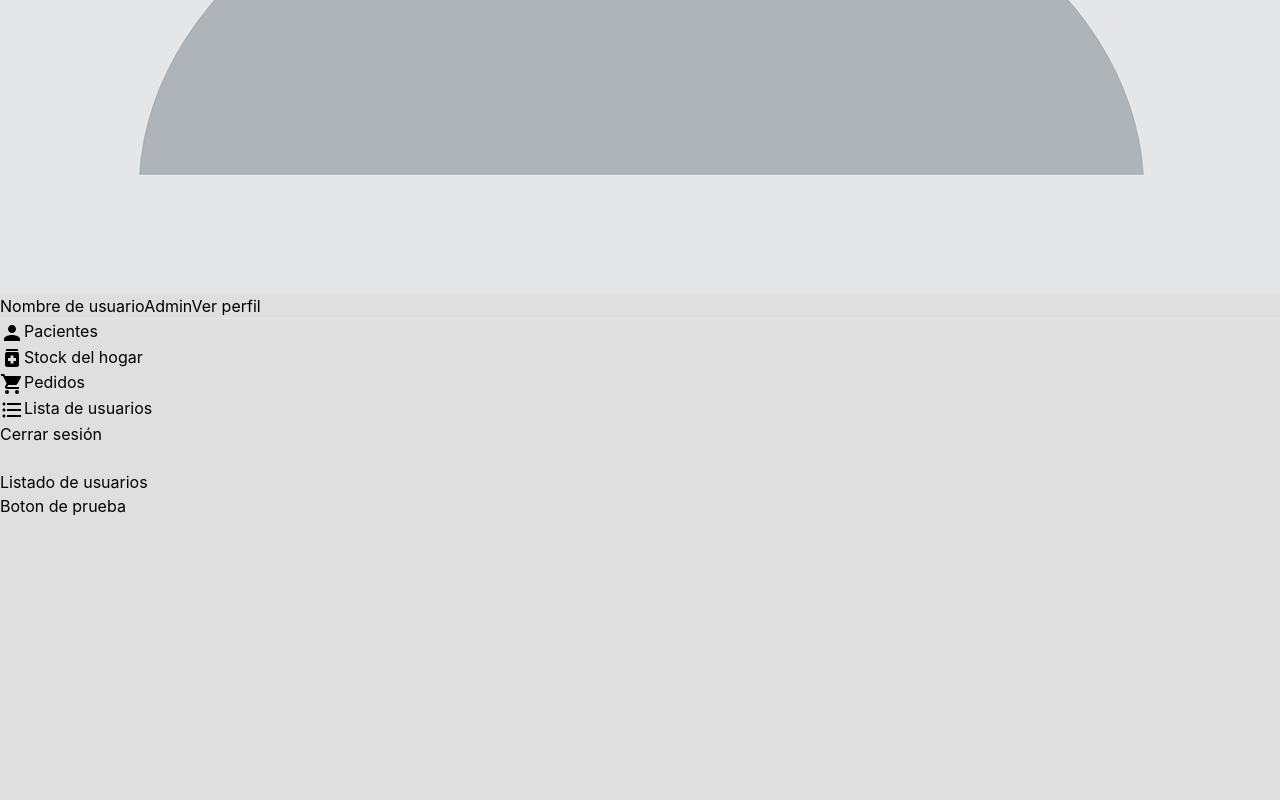
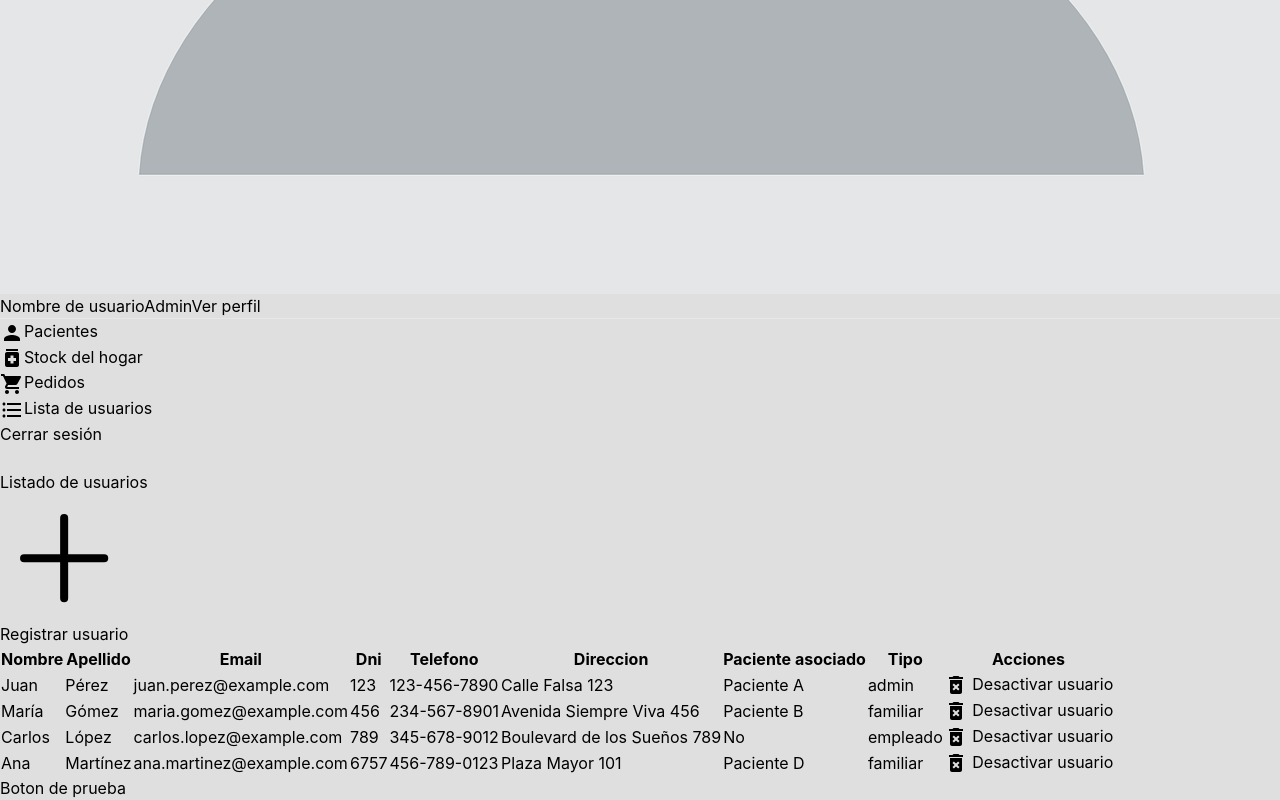
Before and after one commit to assrub/HogarTafi, a React (Vite) app in the folder Front/: page /userPanel/listaDeUsuarios in a window 1280 px wide. Shown: the part 986-1786 px from the top of the page. Before the commit the page ends 1504 px from the top, so only its background shows below. Built offline with nearby package versions, Linux system fonts and the light colour scheme.

Commit message:
Listado de Usuarios

```diff
--- a/Front/src/componentes/ListadoUsuarios.jsx
+++ b/Front/src/componentes/ListadoUsuarios.jsx
@@ -1,15 +1,146 @@
-import React from "react";
+import React, {useState} from "react";
+import Listado from "./ListadoUsuarios/Listado";
+import CampoTexto from "./FormPacientes/CampoTexto";
 
-export default function ListadoUsuarios(){
 
-    return (
-        <div>
-        <div className="titulo flex justify-center text-xl lg:text-3xl lg:mt-5 mb-10 ">
+export default function ListadoUsuarios() {
+
+  const [formregistrar, setFormRegistrar] = useState(false);
+
+      function registrarUsuario(){
+        setFormRegistrar(true);
+      }
+
+
+  return (
+<>
+
+<div className="titulo flex justify-center text-xl lg:text-3xl lg:mt-5 mb-10 ">
         <h2 className="font-bold">Listado de usuarios</h2>
       </div>
 
+      <div className="registrarUsuario mb-4 mx-4">
+        <button
+        onClick={registrarUsuario}
+        className="flex text-xl text-green-600 border border-green-600 rounded-lg p-2 hover:bg-green-600 hover:text-white hover:border-[#017a98]">
+          <svg
+            data-slot="icon"
+            fill="none"
+            stroke-width="1.5"
+            stroke="currentColor"
+            viewBox="0 0 24 24"
+            xmlns="http://www.w3.org/2000/svg"
+            aria-hidden="true"
+            className="w-8 h-8"
+          >
+            <path
+              stroke-linecap="round"
+              stroke-linejoin="round"
+              d="M12 4.5v15m7.5-7.5h-15"
+            ></path>
+          </svg>
+          Registrar usuario
+        </button>
+      </div>
 
-        </div>
+    {formregistrar && (
+      <div className="registrarUsuario mx-4">
+        <form action="submmit">
+        <CampoTexto
+        textoEtiqueta="Nombre"
+        propsLabel={{ labelFor: "nombre" }}
+        propsInput={{
+          type: "text",
+          name: "nombre",
+          id: "inputNombre",
+          value: "",
 
-    );
+        }}
+      />
+
+<CampoTexto
+        textoEtiqueta="Apellido"
+        propsLabel={{ labelFor: "apellido" }}
+        propsInput={{
+          type: "text",
+          name: "apellido",
+          id: "inputApellido",
+          value: "",
+
+        }}
+      />
+
+<CampoTexto
+        textoEtiqueta="Apellido"
+        propsLabel={{ labelFor: "apellido" }}
+        propsInput={{
+          type: "text",
+          name: "apellido",
+          id: "inputApellido",
+          value: "",
+
+        }}
+      />
+      <CampoTexto
+        textoEtiqueta="Correo electronico"
+        propsLabel={{ labelFor: "email" }}
+        propsInput={{
+          type: "email",
+          name: "email",
+          id: "inputEmail",
+          value: "",
+
+        }}
+      />
+
+<CampoTexto
+        textoEtiqueta="DNI"
+        propsLabel={{ labelFor: "dni" }}
+        propsInput={{
+          type: "number",
+          name: "dni",
+          id: "inputDni",
+          value: "",
+
+        }}
+      />
+      <CampoTexto
+        textoEtiqueta="Telefono"
+        propsLabel={{ labelFor: "telefono" }}
+        propsInput={{
+          type: "number",
+          name: "telefono",
+          id: "inputTelefono",
+          value: "",
+
+        }}
+      />
+
+<CampoTexto
+        textoEtiqueta="Direccion"
+        propsLabel={{ labelFor: "direccion" }}
+        propsInput={{
+          type: "text",
+          name: "direccion",
+          id: "inputDireccion",
+          value: "",
+
+        }}
+      />
+
+
+        </form>
+      </div>
+    )}
+    {!formregistrar && (
+      <div className="mx-4">
+
+
+      <div className="listadoUsuarios">
+        <Listado></Listado>
+      </div>
+    </div>
+    )}
+    </>
+  );
 }
--- a/Front/src/componentes/ListadoUsuarios/Listado.jsx
+++ b/Front/src/componentes/ListadoUsuarios/Listado.jsx
@@ -1,5 +1,6 @@
 import React from "react";
 import DeleteForeverIcon from "@mui/icons-material/DeleteForever";
+
 
 export default function Listado(){
 
@@ -9,6 +10,9 @@ export default function Listado(){
           nombre: "Juan",
           apellido: "Pérez",
           email: "juan.perez@example.com",
+          dni: "123",
+          telefono: "123-456-7890",
+          direccion: "Calle Falsa 123",
           pacienteAsociado: "Paciente A",
           tipoDeUsuario: "admin"
         },
@@ -16,6 +20,9 @@ export default function Listado(){
           nombre: "María",
           apellido: "Gómez",
           email: "maria.gomez@example.com",
+          dni: "456",
+          telefono: "234-567-8901",
+          direccion: "Avenida Siempre Viva 456",
           pacienteAsociado: "Paciente B",
           tipoDeUsuario: "familiar"
         },
@@ -23,6 +30,9 @@ export default function Listado(){
           nombre: "Carlos",
           apellido: "López",
           email: "carlos.lopez@example.com",
+          dni: "789",
+          telefono: "345-678-9012",
+          direccion: "Boulevard de los Sueños 789",
           pacienteAsociado: "No",
           tipoDeUsuario: "empleado"
         },
@@ -30,10 +40,14 @@ export default function Listado(){
           nombre: "Ana",
           apellido: "Martínez",
           email: "ana.martinez@example.com",
+          dni: "6757",
+          telefono: "456-789-0123",
+          direccion: "Plaza Mayor 101",
           pacienteAsociado: "Paciente D",
           tipoDeUsuario: "familiar"
         }
       ];
+
 
 
 
@@ -46,6 +60,9 @@ export default function Listado(){
                 <th className="px-4 py-2 border border-[#181818]">Nombre</th>
                 <th className="px-4 py-2 border border-[#181818]">Apellido</th>
                 <th className="px-4 py-2 border border-[#181818]">Email</th>
+                <th className="px-4 py-2 border border-[#181818]">Dni</th>
+                <th className="px-4 py-2 border border-[#181818]">Telefono</th>
+                <th className="px-4 py-2 border border-[#181818]">Direccion</th>
                 <th className="px-4 py-2 border border-[#181818]">Paciente asociado</th>
                 <th className="px-4 py-2 border border-[#181818]">Tipo</th>
                 <th className="px-4 py-2 border border-[#181818]">Acciones</th>
@@ -55,7 +72,7 @@ export default function Listado(){
             {usuarios.map((usuario, index) => (
                  <tr
                  key={index}
-                 className={`hover:bg-[#017a98]/50 text-lg ${
+                 className={`hover:bg-[#017a98]/50 text-xl ${
                    index % 2 == 0 ? "bg-gray-100" : "bg-gray-300"
                  }`}
                >
@@ -69,6 +86,15 @@ export default function Listado(){
                   {usuario.email}
                 </td>
                 <td className="px-4 py-2 border border-[#181818] items-center">
+                  {usuario.dni}
+                </td>
+                <td className="px-4 py-2 border border-[#181818] items-center">
+                  {usuario.telefono}
+                </td>
+                <td className="px-4 py-2 border border-[#181818] items-center">
+                  {usuario.direccion}
+                </td>
+                <td className="px-4 py-2 border border-[#181818] items-center">
                   {usuario.pacienteAsociado}
                 </td>
                 <td className="px-4 py-2 border border-[#181818] items-center">
@@ -76,8 +102,8 @@ export default function Listado(){
                 </td>
                 <div
                     className="eliminar py-2 flex justify-center
-                     text-red-600 font-bold border-b text-lg hover:bg-red-200
-                      border-black"
+                     text-red-600 font-bold border-r border-b border-[#181818] hover:bg-red-200
+                     "
                   >
                     <button
                       className="px-5"
```
